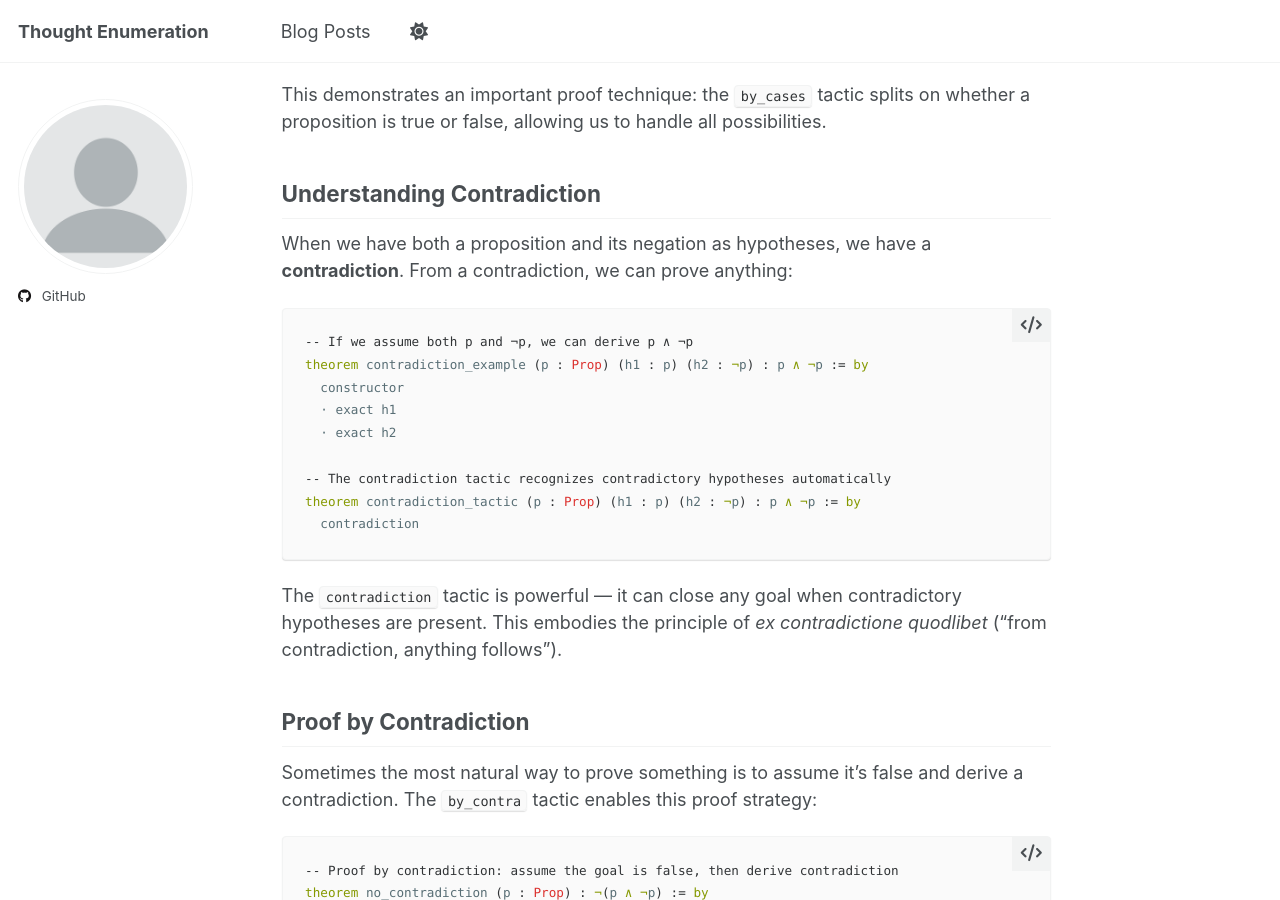
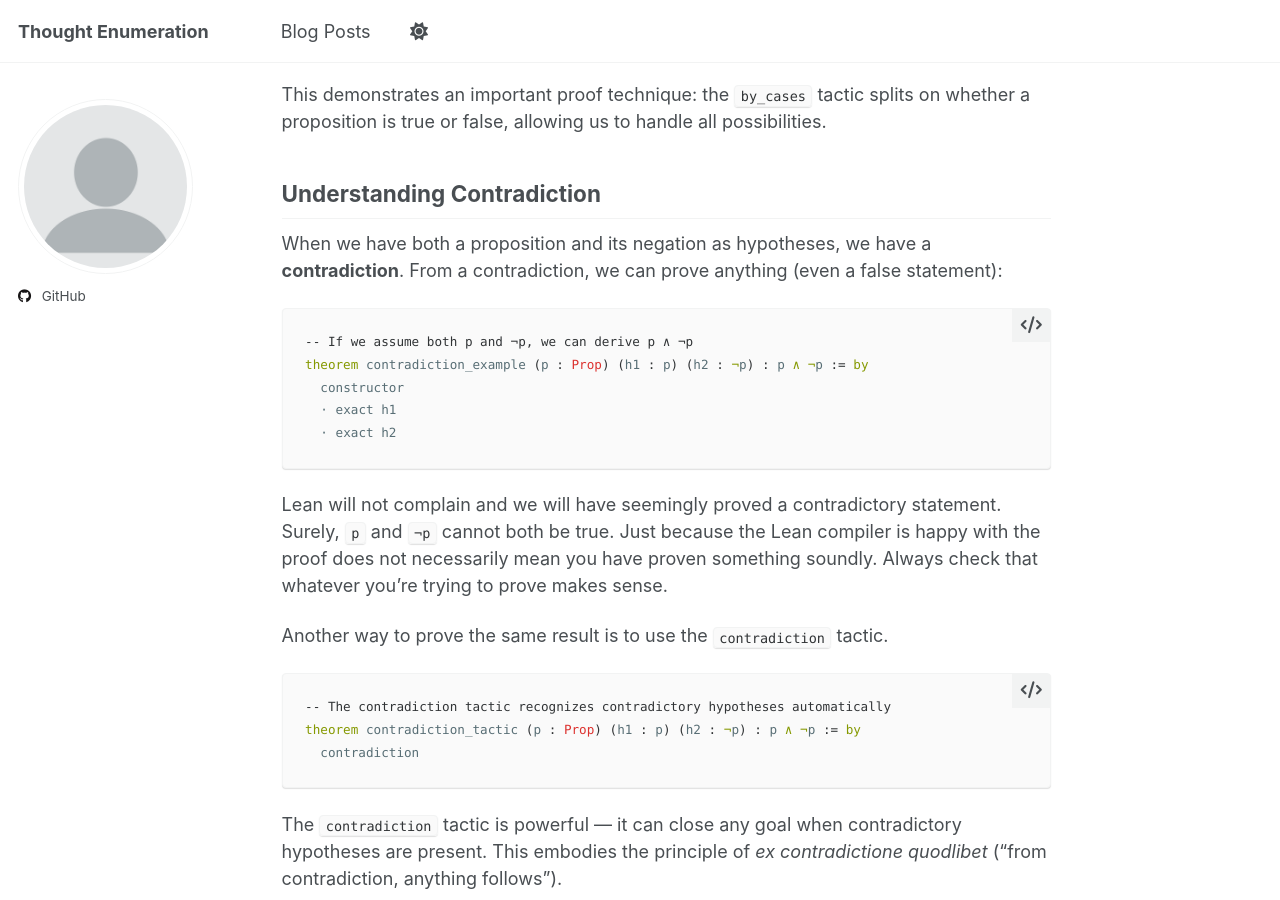
Before and after one commit to sandan/sandan.github.io, a Jekyll site: the page built from _posts/2025-08-24-blog-5.md, in a window 1280 px wide and 900 px high, scrolled down 2440 px. Built offline with Jekyll 4.4.1, drawn with Linux system fonts in a browser that asks for light colours; a script that is not in the unit is left out.

Commit message:
Update 2025-08-24-blog-5.md

````diff
--- a/_posts/2025-08-24-blog-5.md
+++ b/_posts/2025-08-24-blog-5.md
@@ -97,7 +97,7 @@ This demonstrates an important proof technique: the `by_cases` tactic splits on
 
 ## Understanding Contradiction
 
-When we have both a proposition and its negation as hypotheses, we have a **contradiction**. From a contradiction, we can prove anything:
+When we have both a proposition and its negation as hypotheses, we have a **contradiction**. From a contradiction, we can prove anything (even a false statement):
 
 ```lean
 -- If we assume both p and ¬p, we can derive p ∧ ¬p
@@ -105,7 +105,11 @@ theorem contradiction_example (p : Prop) (h1 : p) (h2 : ¬p) : p ∧ ¬p := by
   constructor
   · exact h1
   · exact h2
+```
+Lean will not complain and we will have seemingly proved a contradictory statement. Surely, `p` and `¬p` cannot both be true. Just because the Lean compiler is happy with the proof does not necessarily mean you have proven something soundly. Always check that whatever you're trying to prove makes sense.
 
+Another way to prove the same result is to use the `contradiction` tactic.
+```lean
 -- The contradiction tactic recognizes contradictory hypotheses automatically
 theorem contradiction_tactic (p : Prop) (h1 : p) (h2 : ¬p) : p ∧ ¬p := by
   contradiction
````
